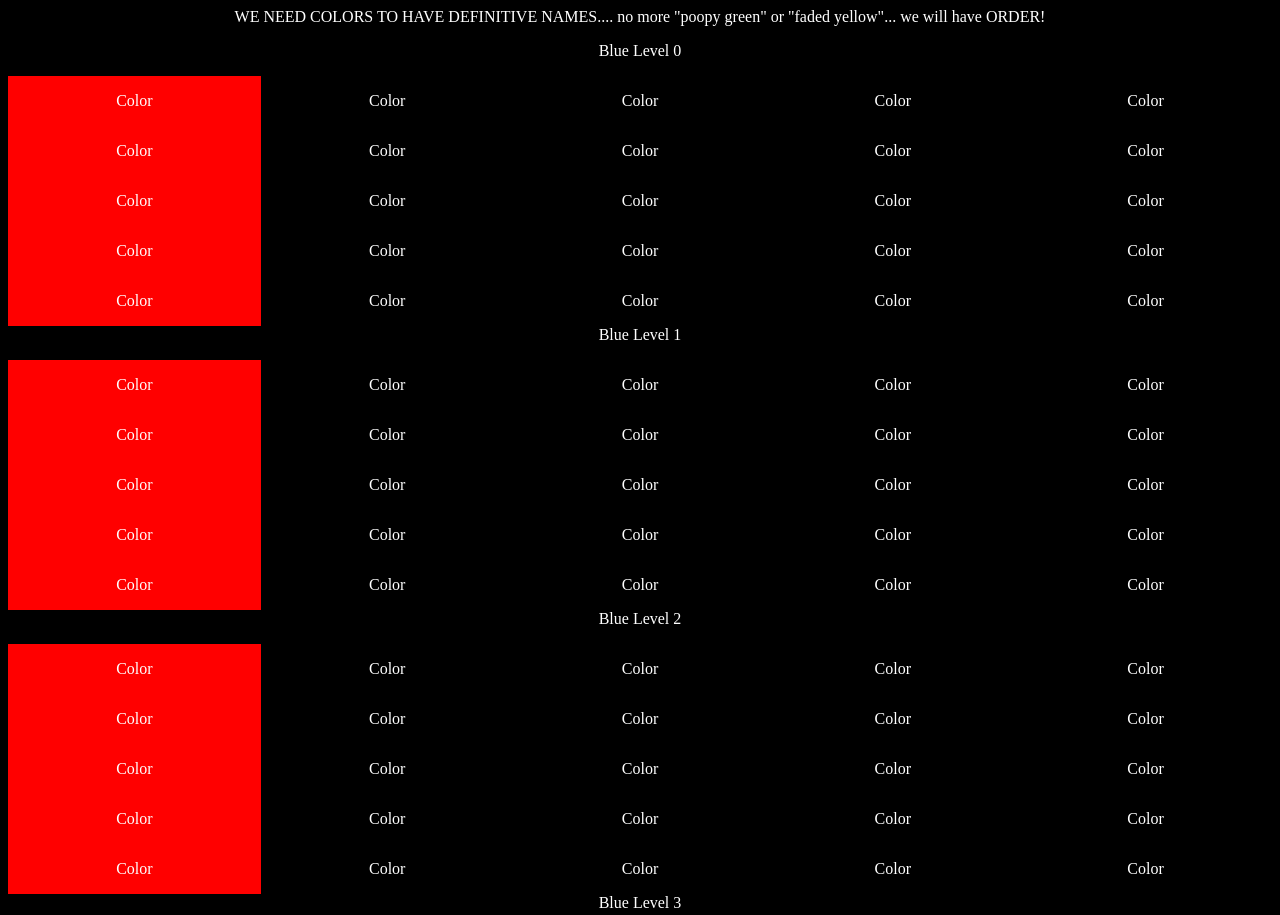
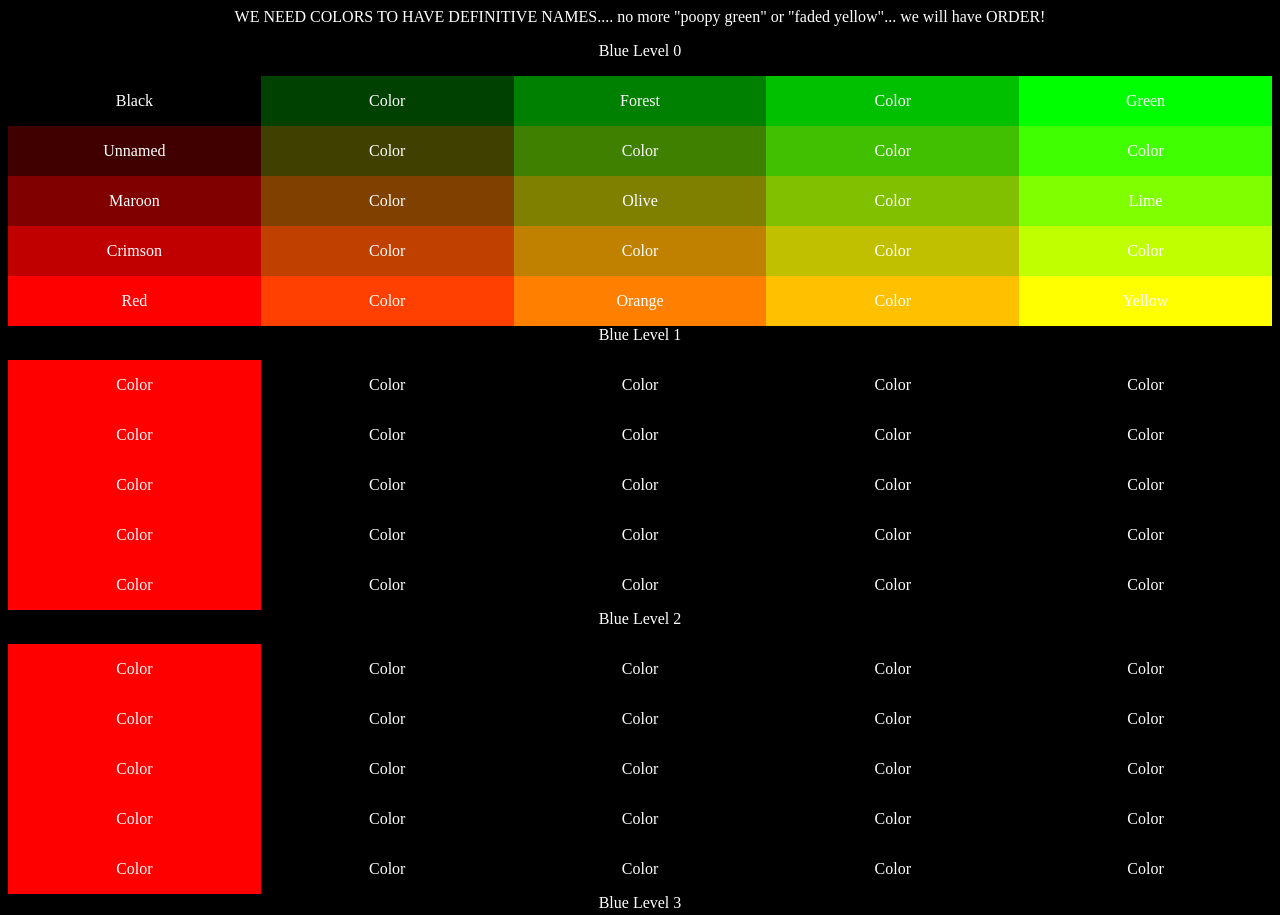
Before and after one commit to aobrien68/aobrien68.github.io, a plain HTML site: page colors.html in a window 1280 px wide. Shown: the top 915 px of the page. Drawn offline with Linux system fonts and the light colour scheme.

Commit message:
Blue Level 1

```diff
--- a/colors.html
+++ b/colors.html
@@ -10,88 +10,88 @@
 
     <p> Blue Level 0</p>
     <div>
-        <div style="background-color: ff0000">
+        <div style="background-color: 000000">
+            <p>Black</p>
+        </div>
+        <div style="background-color: 004000">
             <p>Color</p>
         </div>
-        <div>
+        <div style="background-color: 008000">
+            <p>Forest</p>
+        </div>
+        <div style="background-color: 00C000">
             <p>Color</p>
         </div>
-        <div>
+        <div style="background-color: 00ff00">
+            <p>Green</p>
+        </div>
+    </div>
+    <div>
+        <div style="background-color: 400000">
+            <p>Unnamed</p>
+        </div>
+        <div style="background-color: 404000">
             <p>Color</p>
         </div>
-        <div>
+        <div style="background-color: 408000">
             <p>Color</p>
         </div>
-        <div>
+        <div style="background-color: 40C000">
+            <p>Color</p>
+        </div>
+        <div style="background-color: 40ff00">
+            <p>Color</p>
+        </div>
+    </div>
+    <div>
+        <div style="background-color: 800000">
+            <p>Maroon</p>
+        </div>
+        <div style="background-color: 804000">
+            <p>Color</p>
+        </div>
+        <div style="background-color: 808000">
+            <p>Olive</p>
+        </div>
+        <div style="background-color: 80C000">
+            <p>Color</p>
+        </div>
+        <div style="background-color: 80ff00">
+            <p>Lime</p>
+        </div>
+    </div>
+    <div>
+        <div style="background-color: C00000">
+            <p>Crimson</p>
+        </div>
+        <div style="background-color: C04000">
+            <p>Color</p>
+        </div>
+        <div style="background-color: C08000">
+            <p>Color</p>
+        </div>
+        <div style="background-color: C0C000">
+            <p>Color</p>
+        </div>
+        <div style="background-color: C0ff00">
             <p>Color</p>
         </div>
     </div>
     <div>
         <div style="background-color: ff0000">
+            <p>Red</p>
+        </div>
+        <div style="background-color: ff4000">
             <p>Color</p>
         </div>
-        <div>
+        <div style="background-color: ff8000">
+            <p>Orange</p>
+        </div>
+        <div style="background-color: ffC000">
             <p>Color</p>
         </div>
-        <div>
-            <p>Color</p>
-        </div>
-        <div>
-            <p>Color</p>
-        </div>
-        <div>
-            <p>Color</p>
-        </div>
-    </div>
-    <div>
-        <div style="background-color: ff0000">
-            <p>Color</p>
-        </div>
-        <div>
-            <p>Color</p>
-        </div>
-        <div>
-            <p>Color</p>
-        </div>
-        <div>
-            <p>Color</p>
-        </div>
-        <div>
-            <p>Color</p>
-        </div>
-    </div>
-    <div>
-        <div style="background-color: ff0000">
-            <p>Color</p>
-        </div>
-        <div>
-            <p>Color</p>
-        </div>
-        <div>
-            <p>Color</p>
-        </div>
-        <div>
-            <p>Color</p>
-        </div>
-        <div>
-            <p>Color</p>
-        </div>
-    </div>
-    <div>
-        <div style="background-color: ff0000">
-            <p>Color</p>
-        </div>
-        <div>
-            <p>Color</p>
-        </div>
-        <div>
-            <p>Color</p>
-        </div>
-        <div>
-            <p>Color</p>
-        </div>
-        <div>
-            <p>Color</p>
+        <div style="background-color: ffff00">
+            <p>Yellow</p>
         </div>
     </div>
 
```
